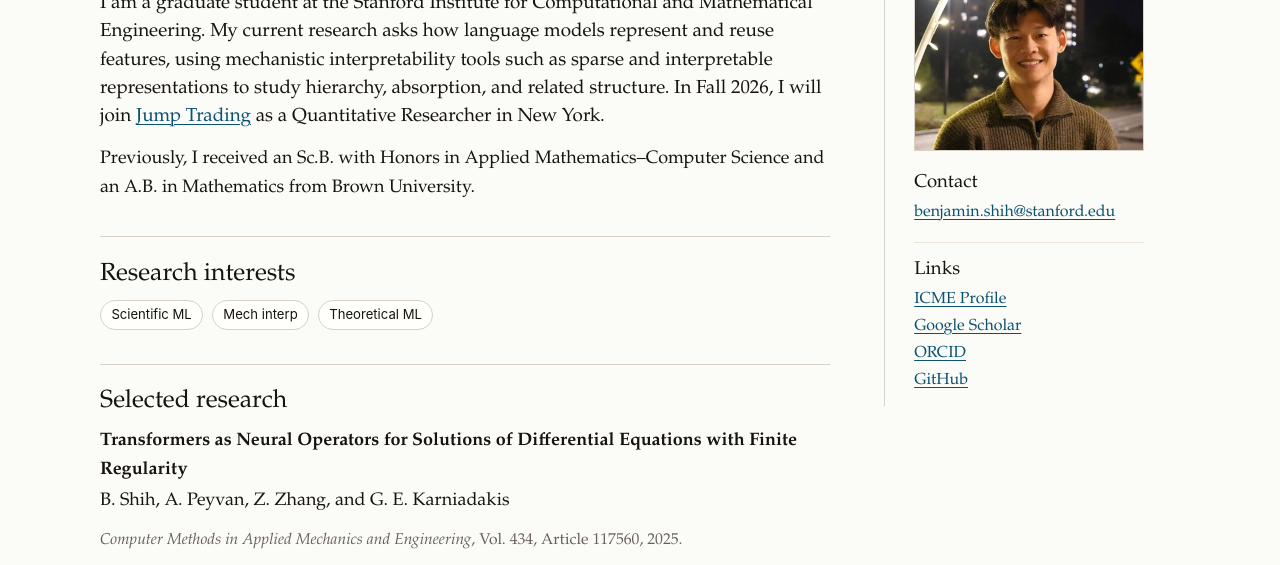
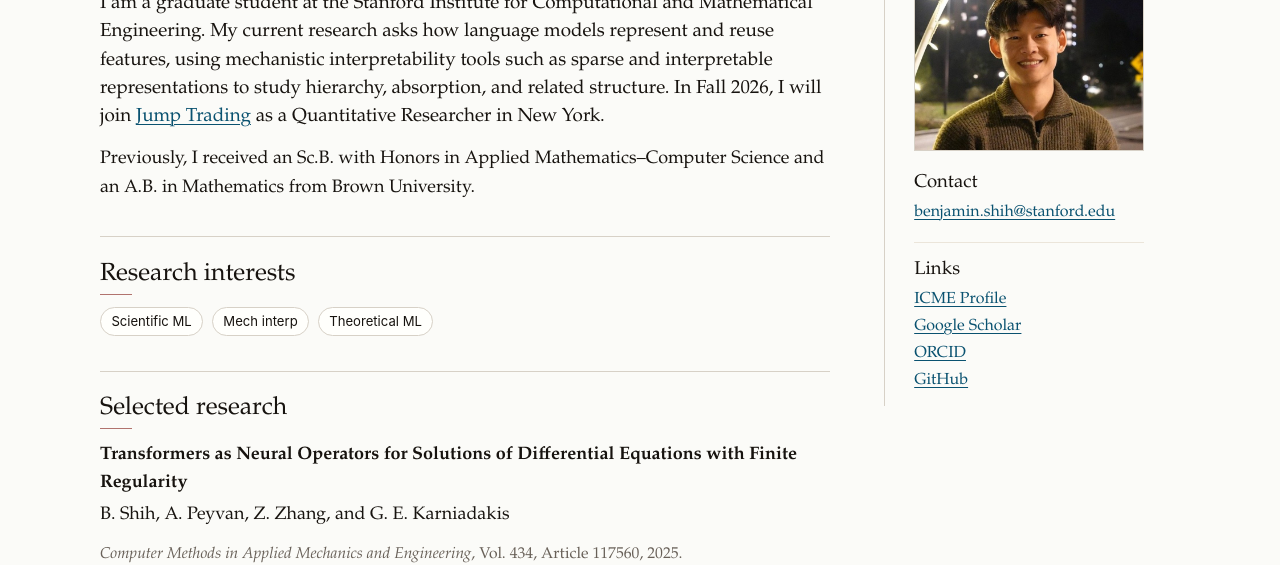
Before and after one commit to benjamin-shih/benjamin-shih.github.io, an Astro site: page / in a window 1280 px wide. Shown: the part 198-763 px from the top of the page. Built offline with nearby package versions, Linux system fonts and the light colour scheme; Astro itself is replaced by a stand-in of ours.

Commit message:
Add subtle section heading accent

```diff
--- a/src/styles/global.css
+++ b/src/styles/global.css
@@ -52,6 +52,16 @@ h1 {
 h2 {
   margin: 0 0 0.75rem;
   font-size: 1.55rem;
+}
+
+section > h2::after {
+  content: "";
+  display: block;
+  width: 2rem;
+  height: 1px;
+  margin-top: 0.35rem;
+  background: var(--accent);
+  opacity: 0.65;
 }
 
 h3 {
```
